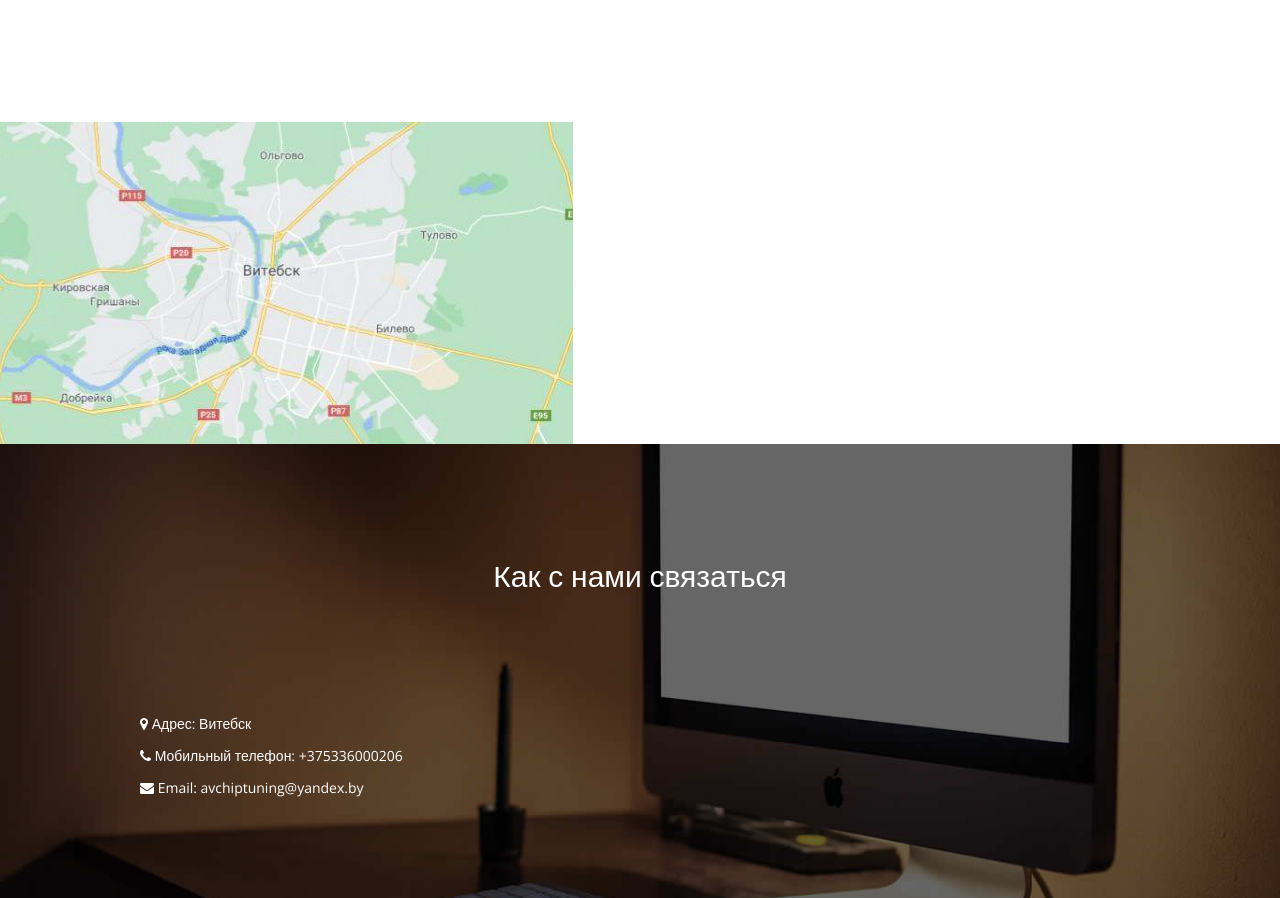
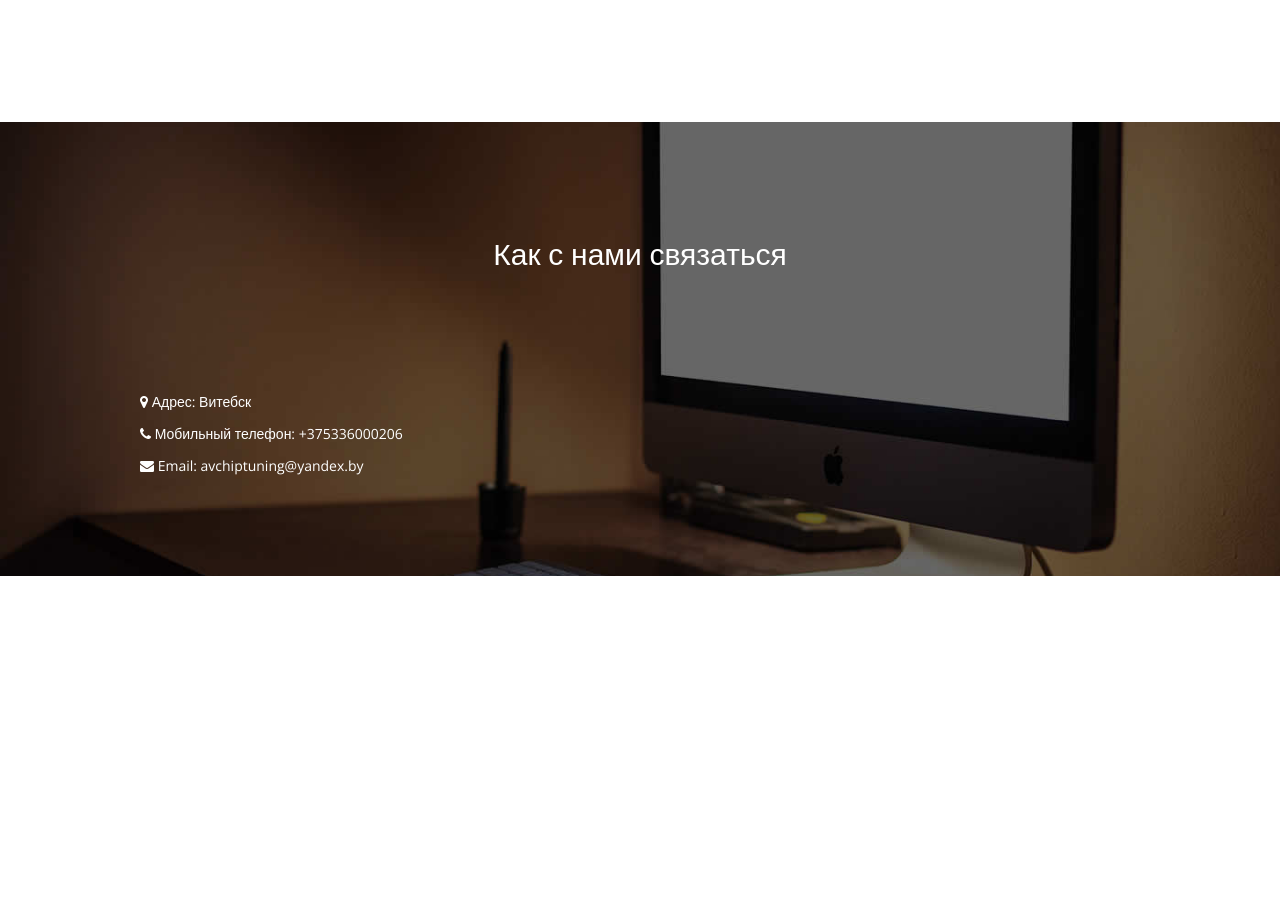
Before and after one commit to avchiptuning/avchiptuning.github.io, a plain HTML site: page index.html in a window 1280 px wide. Shown: the part 2340-3238 px from the top of the page. After the commit the page ends 2916 px from the top, so only its background shows below. Drawn offline with nearby package versions, Linux system fonts and the light colour scheme; some packages are replaced by stand-ins of ours.

Commit message:
Add files via upload

```diff
--- a/index.html
+++ b/index.html
@@ -215,7 +215,7 @@
 
 
   <section id="contact">
-    <div id="map" class="wow fadeIn" data-latitude="52.365629" data-longitude="4.871331" data-wow-duration="1000ms" data-wow-delay="400ms"><img src="/images/map.jpg" alt=""></div>
+
     <div id="contact-us" class="parallax">
       <div class="container">
         <div class="row">
```
